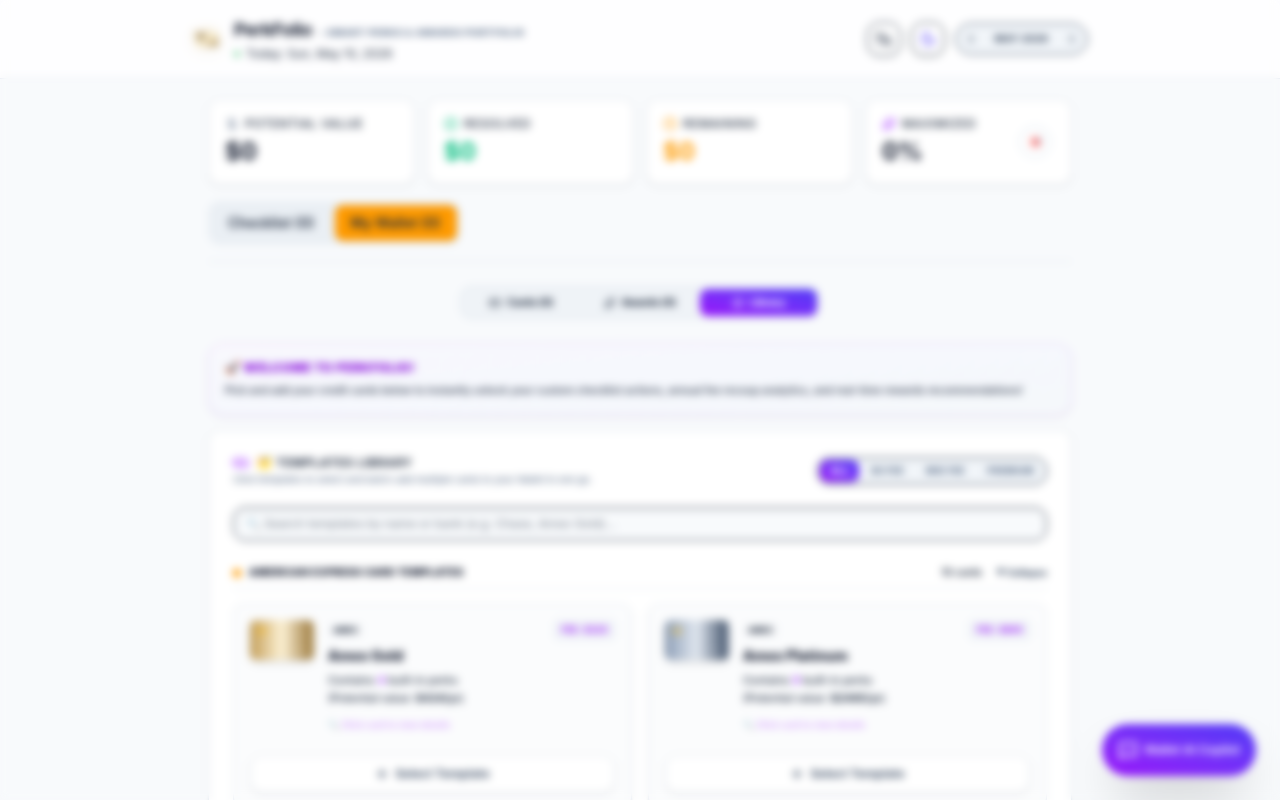
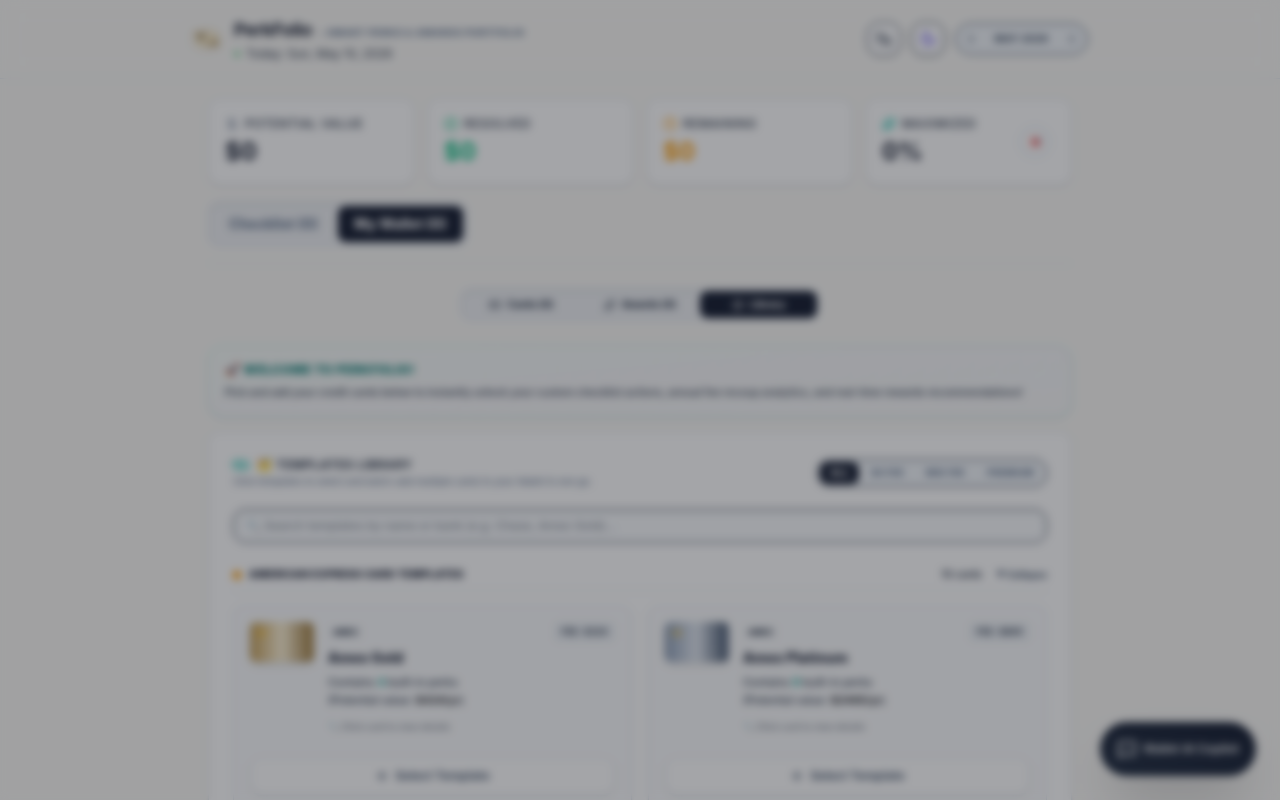
Before and after one commit to DeanChensj/cc-benefits-tracker, a React (Vite) app: page / in a window 1280 px wide. Both pictures are taken after a click on the element 432 px from the left and 706 px from the top of the page. Shown: the top 800 px of the page. Built offline with nearby package versions, Linux system fonts and the light colour scheme.

Commit message:
style: overhaul entire application to Zen Graphite minimalist theme

```diff
--- a/src/App.tsx
+++ b/src/App.tsx
@@ -572,11 +572,11 @@ function App() {
 
   return (
     <div className={`min-h-screen font-sans selection:bg-amber-500 selection:text-slate-900 transition-colors duration-300 ${
-      themeClass('bg-slate-955 text-slate-100 border-slate-900', 'bg-slate-50 text-slate-800 border-slate-200')
+      themeClass('bg-zen-dark text-slate-100 border-slate-900', 'bg-zen-light text-slate-800 border-slate-200')
     }`}>
       {/* Header */}
       <header className={`border-b backdrop-blur-md sticky top-0 z-10 px-4 py-4 transition-colors duration-300 ${
-        themeClass('border-slate-900 bg-slate-950/80', 'border-slate-200 bg-white/80')
+        themeClass('border-slate-900 bg-zen-dark-card/80', 'border-slate-200 bg-zen-light-card/80')
       }`}>
         <div className="max-w-4xl mx-auto flex flex-col sm:flex-row sm:items-center sm:justify-between gap-4">
           <div className="flex items-center gap-3">
@@ -841,23 +841,25 @@ function App() {
 
         {/* Tabs panel */}
         <div className={`flex flex-col sm:flex-row sm:items-center justify-between gap-3 sm:gap-4 mb-4 sm:mb-6 border-b pb-3 sm:pb-4 ${themeClass('border-slate-900', 'border-slate-200')}`}>
-          <div className={`flex gap-1 p-1 rounded-xl self-start ${themeClass('bg-slate-900/80', 'bg-slate-200/60')}`}>
+          <div className={`flex gap-1 p-1 rounded-xl border transition-colors duration-300 self-start ${
+            themeClass('bg-zen-dark-card border-slate-850', 'bg-slate-200/50 border-slate-300/60 shadow-inner')
+          }`}>
             <button
               onClick={() => setActiveTab('todo')}
-              className={`px-4 py-2 text-sm font-semibold rounded-lg transition cursor-pointer ${
+              className={`px-4 py-2 text-sm font-extrabold rounded-lg transition-all duration-250 cursor-pointer ${
                 activeTab === 'todo'
-                  ? 'bg-amber-500 text-slate-955'
-                  : themeClass('text-slate-400 hover:text-white hover:bg-slate-855', 'text-slate-505 hover:text-slate-900 hover:bg-slate-300/30')
+                  ? themeClass('bg-slate-100 hover:bg-white text-slate-950 shadow-md', 'bg-slate-900 hover:bg-slate-800 text-white shadow-sm')
+                  : themeClass('text-slate-300 hover:text-slate-50 hover:bg-slate-800/40', 'text-slate-500 hover:text-slate-900 hover:bg-slate-300/30')
               }`}
             >
               {t('checklist')} ({activeBenefits.filter(b => !b.isUsed).length})
             </button>
             <button
               onClick={() => setActiveTab('cards')}
-              className={`px-4 py-2 text-sm font-semibold rounded-lg transition cursor-pointer ${
+              className={`px-4 py-2 text-sm font-extrabold rounded-lg transition-all duration-250 cursor-pointer ${
                 activeTab === 'cards'
-                  ? 'bg-amber-500 text-slate-955'
-                  : themeClass('text-slate-400 hover:text-white hover:bg-slate-855', 'text-slate-505 hover:text-slate-900 hover:bg-slate-300/30')
+                  ? themeClass('bg-slate-100 hover:bg-white text-slate-950 shadow-md', 'bg-slate-900 hover:bg-slate-800 text-white shadow-sm')
+                  : themeClass('text-slate-300 hover:text-slate-50 hover:bg-slate-800/40', 'text-slate-505 hover:text-slate-900 hover:bg-slate-300/30')
               }`}
             >
               {t('myWallet')} ({ownedCards.length + loyaltyAwards.length})
--- a/src/components/AddOfferModal.tsx
+++ b/src/components/AddOfferModal.tsx
@@ -303,7 +303,7 @@ export function AddOfferModal({ isOpen, onClose, cardName, onAdd, theme, showToa
             </button>
             <button
               type="submit"
-              className="w-2/3 bg-gradient-to-tr from-purple-600 to-indigo-600 hover:from-purple-500 hover:to-indigo-550 text-white font-bold py-2 rounded-xl text-[10px] transition active:scale-[0.98] cursor-pointer shadow-md shadow-purple-500/10"
+              className="w-2/3 bg-gradient-to-tr from-slate-800 to-slate-900 hover:from-slate-750 hover:to-slate-850 text-white dark:from-slate-100 dark:to-slate-200 dark:hover:from-white dark:hover:to-slate-50 dark:text-slate-950 border border-slate-700/25 font-bold py-2 rounded-xl text-[10px] transition active:scale-[0.98] cursor-pointer shadow shadow-black/5"
             >
               {t('add')}
             </button>
--- a/src/components/CardDetailDrawer.tsx
+++ b/src/components/CardDetailDrawer.tsx
@@ -227,7 +227,7 @@ export function CardDetailDrawer({ isOpen, card, onClose, onAdd, theme }: CardDe
               onAdd();
               onClose();
             }}
-            className="w-2/3 bg-gradient-to-tr from-purple-600 to-indigo-600 hover:from-purple-500 hover:to-indigo-550 text-white font-bold py-3 rounded-xl text-xs transition active:scale-[0.98] flex items-center justify-center gap-1 shadow-lg shadow-purple-500/10 cursor-pointer"
+            className="w-2/3 bg-gradient-to-tr from-slate-800 to-slate-900 hover:from-slate-750 hover:to-slate-850 text-white dark:from-slate-100 dark:to-slate-200 dark:hover:from-white dark:hover:to-slate-50 dark:text-slate-950 border border-slate-700/25 font-bold py-3 rounded-xl text-xs transition active:scale-[0.98] flex items-center justify-center gap-1 shadow cursor-pointer"
           >
             <Plus className="w-4 h-4 stroke-[3]" />
             {t('addCardToWallet')}
--- a/src/components/CardTemplatesCatalog.tsx
+++ b/src/components/CardTemplatesCatalog.tsx
@@ -75,9 +75,9 @@ export function CardTemplatesCatalog({
             <button
               key={filter}
               onClick={() => setTemplateFeeFilter(filter)}
-              className={`px-2.5 py-1 rounded-lg text-[9px] font-black uppercase tracking-wider transition cursor-pointer active:scale-95 ${
+              className={`px-2.5 py-1 rounded-lg text-[9px] font-black uppercase tracking-wider transition-all duration-250 cursor-pointer ${
                 templateFeeFilter === filter
-                  ? 'bg-gradient-to-tr from-purple-600 to-indigo-600 text-white shadow'
+                  ? themeClass('bg-slate-100 hover:bg-white text-slate-950 shadow-md', 'bg-slate-900 hover:bg-slate-800 text-white shadow-sm')
                   : themeClass('text-slate-400 hover:text-slate-200', 'text-slate-500 hover:text-slate-855')
               }`}
             >
@@ -100,8 +100,8 @@ export function CardTemplatesCatalog({
           placeholder={language === 'zh' ? '🔍 搜索卡片模板名称或银行（如：Chase, Amex Gold）...' : '🔍 Search templates by name or bank (e.g. Chase, Amex Gold)...'}
           value={searchQuery}
           onChange={(e) => setSearchQuery(e.target.value)}
-          className={`w-full border text-xs rounded-xl px-3 py-2 focus:outline-none font-medium transition ${
-            themeClass('bg-slate-955 border-slate-850 focus:border-purple-500 text-slate-200', 'bg-slate-50 border-slate-255 focus:border-purple-500 text-slate-800 shadow-inner')
+          className={`w-full border text-xs rounded-xl px-3 py-2 focus:outline-none focus:border-teal-600 focus:ring-2 focus:ring-teal-550/10 font-medium transition ${
+            themeClass('bg-slate-955 border-slate-850 text-slate-200', 'bg-slate-50 border-slate-255 text-slate-800 shadow-inner')
           }`}
         />
       </div>
@@ -144,7 +144,7 @@ export function CardTemplatesCatalog({
                         onClick={() => onViewTemplateDetail(card)}
                         className={`p-4 rounded-xl border flex flex-col justify-between transition cursor-pointer hover:scale-[1.01] duration-200 relative overflow-hidden group/card after:absolute after:top-0 after:-left-[150%] after:w-[60%] after:h-full after:bg-gradient-to-r after:from-transparent after:via-white/15 dark:after:via-white/10 after:to-transparent after:skew-x-12 after:transition-all after:duration-700 hover:after:left-[150%] ${
                           isSelected
-                            ? 'ring-2 ring-purple-500 border-purple-500 bg-purple-500/5'
+                            ? 'ring-2 ring-teal-600 border-teal-600 bg-teal-500/5'
                             : themeClass('bg-slate-900/50 border-slate-850 hover:border-slate-800', 'bg-slate-50/50 border-slate-200 hover:border-slate-300 hover:bg-slate-50 shadow-sm')
                         }`}
                       >
@@ -165,7 +165,7 @@ export function CardTemplatesCatalog({
                               </span>
                               <span className={`text-[9px] font-bold px-1.5 py-0.5 rounded uppercase tracking-wide border ${
                                 card.annualFee > 0
-                                  ? themeClass('bg-slate-955 text-amber-400 border-slate-850/80', 'bg-slate-100 text-purple-600 border-slate-200')
+                                  ? themeClass('bg-slate-955 text-amber-400 border-slate-850/80', 'bg-slate-100 text-teal-750 border-slate-200')
                                   : 'bg-emerald-500/10 text-emerald-500 border border-emerald-505/10'
                               }`}>
                                 {card.annualFee > 0
@@ -176,10 +176,10 @@ export function CardTemplatesCatalog({
                             <h4 className={`text-sm font-extrabold mt-1.5 ${themeClass('text-white', 'text-slate-900')}`}>{card.name}</h4>
                             <p className={`text-[11px] mt-1.5 leading-relaxed font-medium ${themeClass('text-slate-405', 'text-slate-555')}`}>
                               {language === 'zh'
-                                ? <>包含 <span className="font-bold text-purple-500 dark:text-amber-400">{card.benefits.length}</span> 项卡片专属权益 <br /> (潜在年回本价值: <span className={`font-bold ${themeClass('text-white', 'text-slate-955')}`}>${getCardPotentialValue(card.benefits)}/年</span>)</>
-                                : <>Contains <span className="font-bold text-purple-500 dark:text-amber-400">{card.benefits.length}</span> built-in perks <br /> (Potential value: <span className={`font-bold ${themeClass('text-white', 'text-slate-955')}`}>${getCardPotentialValue(card.benefits)}/yr</span>)</>}
+                                ? <>包含 <span className="font-bold text-teal-600 dark:text-amber-400">{card.benefits.length}</span> 项卡片专属权益 <br /> (潜在年回本价值: <span className={`font-bold ${themeClass('text-white', 'text-slate-955')}`}>${getCardPotentialValue(card.benefits)}/年</span>)</>
+                                : <>Contains <span className="font-bold text-teal-600 dark:text-amber-400">{card.benefits.length}</span> built-in perks <br /> (Potential value: <span className={`font-bold ${themeClass('text-white', 'text-slate-955')}`}>${getCardPotentialValue(card.benefits)}/yr</span>)</>}
                             </p>
-                            <span className="text-[9px] text-purple-500 dark:text-purple-455 font-bold mt-2.5 block animate-pulse">
+                            <span className="text-[9px] text-teal-650 dark:text-teal-400 font-bold mt-2.5 block animate-pulse">
                               {language === 'zh' ? '🔍 点击卡片查看详细福利列表' : '🔍 Click card to view details'}
                             </span>
                           </div>
@@ -193,7 +193,7 @@ export function CardTemplatesCatalog({
                           }}
                           className={`w-full mt-4 flex items-center justify-center gap-1.5 font-bold py-2.5 rounded-xl text-xs transition active:scale-[0.97] border cursor-pointer ${
                             isSelected
-                              ? 'bg-purple-600 text-white border-transparent shadow-md shadow-purple-600/20'
+                              ? 'bg-teal-600 text-white border-transparent shadow shadow-teal-600/10'
                               : themeClass('bg-slate-900/50 border-slate-800 text-slate-300 hover:border-slate-700', 'bg-white border-slate-200 text-slate-600 hover:border-slate-300 shadow-sm')
                           }`}
                         >
--- a/src/components/WalletAiAssistant.tsx
+++ b/src/components/WalletAiAssistant.tsx
@@ -298,7 +298,7 @@ Additional Rules:
       {/* Floating Toggle Bubble */}
       <button
         onClick={() => setIsOpen(!isOpen)}
-        className="fixed bottom-6 right-6 bg-gradient-to-tr from-purple-600 to-indigo-600 hover:from-purple-500 hover:to-indigo-550 text-white p-4 rounded-full shadow-2xl z-40 transition duration-300 active:scale-90 hover:rotate-6 flex items-center gap-1.5 font-semibold text-xs cursor-pointer"
+        className="fixed bottom-6 right-6 bg-gradient-to-tr from-slate-800 to-slate-900 hover:from-slate-750 hover:to-slate-850 text-white dark:from-slate-100 dark:to-slate-200 dark:hover:from-white dark:hover:to-slate-50 dark:text-slate-950 border border-slate-700/25 p-4 rounded-full shadow-2xl z-40 transition duration-300 active:scale-90 hover:rotate-6 flex items-center gap-1.5 font-semibold text-xs cursor-pointer"
       >
         <MessageSquare className="w-5 h-5 fill-white/10" />
         <span>{t('aiTitle')}</span>
--- a/src/components/WalletLibraryTab.tsx
+++ b/src/components/WalletLibraryTab.tsx
@@ -141,18 +141,18 @@ export function WalletLibraryTab({
     <div className="space-y-6 animate-fade-in">
       {/* Tri-Deck Segmented Switcher (0% Visual Bloat!) */}
       <div className="flex justify-center animate-fade-in">
-        <div className={`flex gap-0.5 p-0.5 rounded-xl border w-full max-w-[360px] ${
-          themeClass('bg-slate-955 border-slate-850/80', 'bg-slate-200/40 border-slate-300/60')
+        <div className={`flex gap-0.5 p-0.5 rounded-xl border w-full max-w-[360px] transition-colors duration-300 ${
+          themeClass('bg-zen-dark-card border-slate-850', 'bg-slate-200/50 border-slate-300/60 shadow-inner')
         }`}>
           <button
             onClick={() => {
               setDeckSubTab('cards');
               localStorage.setItem('cc-tracker-deck-sub-tab', 'cards');
             }}
-            className={`flex-1 py-1.5 rounded-lg text-[10px] font-extrabold transition flex items-center justify-center gap-1.5 cursor-pointer ${
+            className={`flex-1 py-1.5 rounded-lg text-[10px] font-extrabold transition-all duration-250 flex items-center justify-center gap-1.5 cursor-pointer ${
               deckSubTab === 'cards'
-                ? 'bg-gradient-to-tr from-purple-600 to-indigo-600 text-white shadow-sm shadow-purple-500/10'
-                : themeClass('text-slate-400 hover:text-slate-200', 'text-slate-555 hover:text-slate-855')
+                ? themeClass('bg-slate-100 hover:bg-white text-slate-950 shadow-md', 'bg-slate-900 hover:bg-slate-800 text-white shadow-sm')
+                : themeClass('text-slate-300 hover:text-slate-50 hover:bg-slate-800/40', 'text-slate-555 hover:text-slate-855')
             }`}
           >
             <CreditCard className="w-3 h-3" />
@@ -163,10 +163,10 @@ export function WalletLibraryTab({
               setDeckSubTab('awards');
               localStorage.setItem('cc-tracker-deck-sub-tab', 'awards');
             }}
-            className={`flex-1 py-1.5 rounded-lg text-[10px] font-extrabold transition flex items-center justify-center gap-1.5 cursor-pointer ${
+            className={`flex-1 py-1.5 rounded-lg text-[10px] font-extrabold transition-all duration-250 flex items-center justify-center gap-1.5 cursor-pointer ${
               deckSubTab === 'awards'
-                ? 'bg-gradient-to-tr from-purple-600 to-indigo-600 text-white shadow-sm shadow-purple-500/10'
-                : themeClass('text-slate-400 hover:text-slate-200', 'text-slate-555 hover:text-slate-855')
+                ? themeClass('bg-slate-100 hover:bg-white text-slate-950 shadow-md', 'bg-slate-900 hover:bg-slate-800 text-white shadow-sm')
+                : themeClass('text-slate-300 hover:text-slate-50 hover:bg-slate-800/40', 'text-slate-555 hover:text-slate-855')
             }`}
           >
             <Sparkles className="w-3 h-3" />
@@ -177,10 +177,10 @@ export function WalletLibraryTab({
               setDeckSubTab('templates');
               localStorage.setItem('cc-tracker-deck-sub-tab', 'templates');
             }}
-            className={`flex-1 py-1.5 rounded-lg text-[10px] font-extrabold transition flex items-center justify-center gap-1.5 cursor-pointer ${
+            className={`flex-1 py-1.5 rounded-lg text-[10px] font-extrabold transition-all duration-250 flex items-center justify-center gap-1.5 cursor-pointer ${
               deckSubTab === 'templates'
-                ? 'bg-gradient-to-tr from-purple-600 to-indigo-600 text-white shadow-sm shadow-purple-500/10'
-                : themeClass('text-slate-400 hover:text-slate-200', 'text-slate-555 hover:text-slate-855')
+                ? themeClass('bg-slate-100 hover:bg-white text-slate-950 shadow-md', 'bg-slate-900 hover:bg-slate-800 text-white shadow-sm')
+                : themeClass('text-slate-300 hover:text-slate-50 hover:bg-slate-800/40', 'text-slate-555 hover:text-slate-855')
             }`}
           >
             <Compass className="w-3 h-3" />
@@ -225,8 +225,8 @@ export function WalletLibraryTab({
                   placeholder={t('searchCardsPlaceholder')}
                   value={searchQuery}
                   onChange={(e) => setSearchQuery(e.target.value)}
-                  className={`border text-xs rounded-xl px-3 py-1.5 focus:outline-none w-full md:w-36 font-medium ${
-                    themeClass('bg-slate-955 border-slate-850 focus:border-purple-500 text-slate-200', 'bg-slate-50 border-slate-255 focus:border-purple-500 text-slate-800 shadow-inner')
+                  className={`border text-xs rounded-xl px-3 py-1.5 focus:outline-none focus:border-teal-600 focus:ring-2 focus:ring-teal-550/10 w-full md:w-36 font-medium transition ${
+                    themeClass('bg-slate-950 border-slate-850 text-slate-200', 'bg-slate-55 border-slate-255 text-slate-800 shadow-inner')
                   }`}
                 />
                 <button
@@ -234,7 +234,7 @@ export function WalletLibraryTab({
                     setDeckSubTab('templates');
                     localStorage.setItem('cc-tracker-deck-sub-tab', 'templates');
                   }}
-                  className="flex items-center gap-1 bg-gradient-to-tr from-purple-600 to-indigo-600 hover:from-purple-500 hover:to-indigo-550 text-white font-bold px-3 py-1.5 rounded-lg text-xs transition active:scale-95 shadow-md shadow-purple-500/10 cursor-pointer"
+                  className="flex items-center gap-1 bg-gradient-to-tr from-slate-800 to-slate-900 hover:from-slate-750 hover:to-slate-850 text-white dark:from-slate-100 dark:to-slate-200 dark:hover:from-white dark:hover:to-slate-50 dark:text-slate-950 border border-slate-700/25 font-bold px-3 py-1.5 rounded-lg text-xs transition active:scale-95 shadow shadow-black/5 cursor-pointer"
                   title="Switch to template library catalog to add cards"
                 >
                   <Plus className="w-3.5 h-3.5 stroke-[3]" />
@@ -242,7 +242,7 @@ export function WalletLibraryTab({
                 </button>
                 <button
                   onClick={() => setIsCreateModalOpen(true)}
-                  className="flex items-center gap-1 border border-purple-500/20 hover:bg-purple-550/10 text-purple-400 font-bold px-3 py-1.5 rounded-lg text-xs transition active:scale-95 cursor-pointer"
+                  className="flex items-center gap-1 border border-slate-500/20 hover:bg-slate-500/5 text-slate-500 dark:text-slate-300 font-bold px-3 py-1.5 rounded-lg text-xs transition active:scale-95 cursor-pointer"
                 >
                   <Plus className="w-3.5 h-3.5 stroke-[3]" />
                   {t('createCustomBtn')}
--- a/src/index.css
+++ b/src/index.css
@@ -1,4 +1,23 @@
 @import "tailwindcss";
+
+@theme {
+  --color-purple-50: var(--color-teal-50);
+  --color-purple-100: var(--color-teal-100);
+  --color-purple-200: var(--color-teal-200);
+  --color-purple-300: var(--color-teal-300);
+  --color-purple-400: var(--color-teal-400);
+  --color-purple-450: var(--color-teal-400);
+  --color-purple-455: var(--color-teal-400);
+  --color-purple-350: var(--color-teal-600);
+  --color-purple-505: var(--color-teal-500);
+  --color-purple-500: var(--color-teal-500);
+  --color-purple-600: var(--color-teal-600);
+  --color-purple-700: var(--color-teal-700);
+  --color-purple-800: var(--color-teal-800);
+  --color-purple-900: var(--color-teal-900);
+  --color-purple-950: var(--color-teal-950);
+  --color-slate-955: #1c1e26;
+}
 
 /* Premium micro-animations for modal overlay opening */
 @utility animate-fade-in {
@@ -88,3 +107,17 @@
     transform: translateY(0);
   }
 }
+
+/* Zen Graphite Minimalist Design Tokens */
+@utility bg-zen-dark {
+  background-color: #12131a;
+}
+@utility bg-zen-dark-card {
+  background-color: #1b1c25;
+}
+@utility bg-zen-light {
+  background-color: #faf9f6;
+}
+@utility bg-zen-light-card {
+  background-color: #ffffff;
+}
--- a/src/utils/themeUtils.ts
+++ b/src/utils/themeUtils.ts
@@ -56,12 +56,12 @@ export function getAwardTheme(
   }
   return {
     bgClass: themeClass(
-      'from-purple-950 via-purple-955/95 to-slate-955 border-purple-500/10 text-purple-400 shadow-[0_8px_25px_rgba(168,85,247,0.05)]',
-      'from-purple-50/30 via-purple-50/20 to-fuchsia-100/40 border-purple-600/20 text-purple-800 shadow-sm'
+      'from-slate-905 via-slate-905/95 to-zinc-950 border-slate-700/20 text-slate-400 shadow-[0_8px_25px_rgba(148,163,184,0.05)]',
+      'from-slate-50/45 via-slate-50/35 to-zinc-100/45 border-slate-250 text-slate-700 shadow-sm'
     ),
-    brandTagClass: themeClass('bg-purple-500/10 text-purple-400 border-purple-500/20', 'bg-purple-600/10 text-purple-800 border-purple-600/20'),
+    brandTagClass: themeClass('bg-slate-500/10 text-slate-400 border-slate-700/20', 'bg-slate-200/50 text-slate-700 border-slate-300/50'),
     subTextClass: themeClass('text-slate-400', 'text-slate-600'),
     watermark: 'VOUCHER',
-    glowColor: themeClass('text-purple-400', 'text-purple-600')
+    glowColor: themeClass('text-slate-400', 'text-slate-600')
   };
 }
```
Also changed, not shown: src/components/ConfirmationModal.tsx (+5 -5 lines), src/components/CreateAwardModal.tsx (+10 -10 lines).
